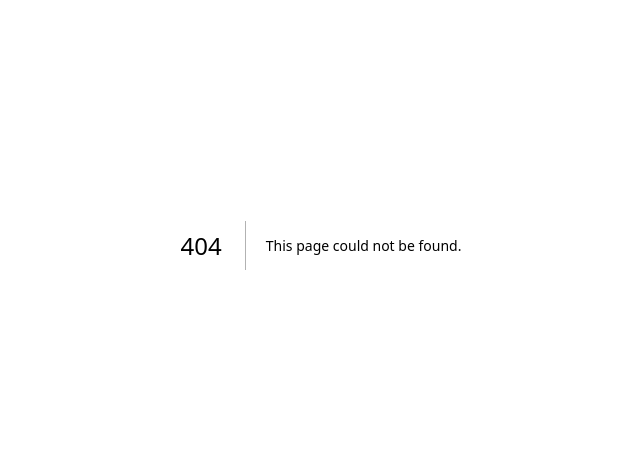
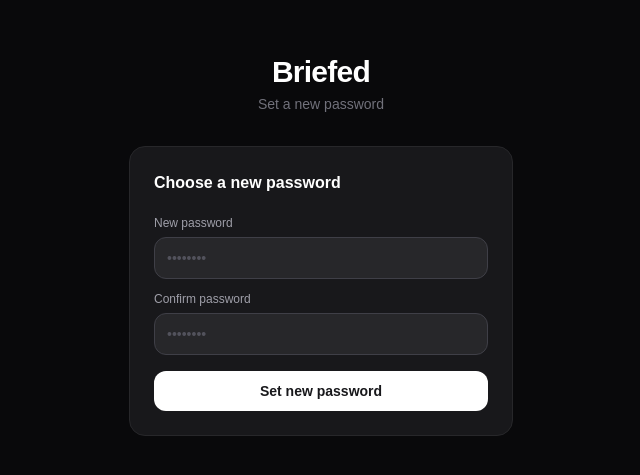
Before and after one commit to krishdembla/Briefed, a Next.js app: page /auth/reset-password in a window 1280 px wide. Before the commit this address had no page. Shown: the part 155-630 px from the top of the page, without its empty margins (319-959 px from the left). Built offline with nearby package versions, Linux system fonts and the light colour scheme; no server answers.

Commit message:
fix: quiz pipeline bugs, forgot password flow, pins RLS, share button

```diff
--- a/app/api/pins/route.ts
+++ b/app/api/pins/route.ts
@@ -1,9 +1,9 @@
 import { NextRequest, NextResponse } from "next/server";
-import { supabaseAnon } from "@/lib/db/supabase-anon";
+import { supabase } from "@/lib/db/supabase";
 
 // Returns geo-tagged, AI-processed pins from the last 7 days.
-// Wide window keeps the map populated across topics with lower posting frequency (e.g. climate).
-// Uses the anon key — pins are public data and RLS allows authenticated reads.
+// Uses the service role key (server-side only) — pins are public read data but
+// the anon key is blocked by RLS. This route never exposes the key to the browser.
 export async function GET(request: NextRequest) {
   const { searchParams } = new URL(request.url);
   const rawHours = parseInt(searchParams.get("hours") ?? "168", 10);
@@ -12,7 +12,7 @@
 
   const since = new Date(Date.now() - hours * 60 * 60 * 1000).toISOString();
 
-  const { data, error } = await supabaseAnon
+  const { data, error } = await supabase
     .from("pins")
     .select(
       "id, headline, summary, stat_1, stat_2, stat_3, topic, source_name, source_url, published_at, lat, lng, country_code, region_label"
--- a/app/api/quiz/generate/route.ts
+++ b/app/api/quiz/generate/route.ts
@@ -1,5 +1,5 @@
 import { NextRequest, NextResponse } from "next/server";
-import { supabaseAnon } from "@/lib/db/supabase-anon";
+import { supabase } from "@/lib/db/supabase";
 import { generateQuiz } from "@/lib/ai/generateQuiz";
 import type { MapPin } from "@/types/map";
 
@@ -18,7 +18,7 @@
     return NextResponse.json({ error: "Invalid JSON body" }, { status: 400 });
   }
 
-  const { data, error } = await supabaseAnon
+  const { data, error } = await supabase
     .from("pins")
     .select("id, headline, summary, stat_1, stat_2, stat_3, topic, source_name, source_url, published_at, lat, lng, country_code, region_label")
     .in("id", pinIds);
--- /dev/null
+++ b/app/auth/callback/route.ts
@@ -0,0 +1,22 @@
+import { NextRequest, NextResponse } from "next/server";
+import { createSupabaseServerClient } from "@/lib/db/supabase-server";
+
+// Handles Supabase auth redirects (email confirmation, password recovery, magic links).
+// Supabase sends the user here with a `code` param; we exchange it for a session
+// and forward to `next` (defaults to home).
+export async function GET(request: NextRequest) {
+  const { searchParams, origin } = new URL(request.url);
+  const code = searchParams.get("code");
+  const next = searchParams.get("next") ?? "/";
+
+  if (code) {
+    const supabase = await createSupabaseServerClient();
+    const { error } = await supabase.auth.exchangeCodeForSession(code);
+    if (error) {
+      console.error("[/auth/callback] Code exchange failed:", error.message);
+      return NextResponse.redirect(`${origin}/auth?error=recovery_failed`);
+    }
+  }
+
+  return NextResponse.redirect(`${origin}${next}`);
+}
--- a/app/auth/page.tsx
+++ b/app/auth/page.tsx
@@ -4,7 +4,7 @@
 import { useRouter } from "next/navigation";
 import { createSupabaseBrowserClient } from "@/lib/db/supabase-browser";
 
-type Mode = "signin" | "signup";
+type Mode = "signin" | "signup" | "forgot";
 
 export default function AuthPage() {
   const router = useRouter();
@@ -37,13 +37,23 @@
         router.push("/");
         router.refresh();
       }
-    } else {
+    } else if (mode === "signup") {
       const { error } = await supabase.auth.signUp({ email, password });
       if (error) {
         setError(error.message);
       } else {
         setMessage("Check your email to confirm your account. Once confirmed, sign in and we'll set up your digest.");
         switchMode("signin");
+      }
+    } else {
+      // forgot password — route through the server-side callback so PKCE exchange
+      // happens there, then forward to the reset form with an active session.
+      const redirectTo = `${window.location.origin}/auth/callback?next=/auth/reset-password`;
+      const { error } = await supabase.auth.resetPasswordForEmail(email, { redirectTo });
+      if (error) {
+        setError(error.message);
+      } else {
+        setMessage("Password reset email sent — check your inbox.");
       }
     }
 
@@ -62,7 +72,7 @@
         {/* Form card */}
         <div className="bg-zinc-900 border border-zinc-800 rounded-2xl p-6">
           <h2 className="text-white font-semibold text-base mb-5">
-            {mode === "signin" ? "Sign in to your account" : "Create an account"}
+            {mode === "signin" ? "Sign in to your account" : mode === "signup" ? "Create an account" : "Reset your password"}
           </h2>
 
           <form onSubmit={handleSubmit} className="flex flex-col gap-3">
@@ -81,6 +91,7 @@
               />
             </div>
 
+            {mode !== "forgot" && (
               <div>
                 <label className="block text-xs text-zinc-400 mb-1.5" htmlFor="password">
                   Password
@@ -95,7 +106,17 @@
                   className="w-full bg-zinc-800 border border-zinc-700 rounded-xl px-3 py-2.5 text-sm text-white placeholder-zinc-600 focus:outline-none focus:border-zinc-500 transition-colors"
                   placeholder="••••••••"
                 />
+                {mode === "signin" && (
+                  <button
+                    type="button"
+                    onClick={() => switchMode("forgot")}
+                    className="mt-1.5 text-xs text-zinc-500 hover:text-zinc-300 transition-colors"
+                  >
+                    Forgot password?
+                  </button>
+                )}
               </div>
+            )}
 
             {error && <p className="text-red-400 text-xs">{error}</p>}
             {message && <p className="text-emerald-400 text-xs">{message}</p>}
@@ -105,19 +126,19 @@
               disabled={loading}
               className="mt-1 w-full py-2.5 rounded-xl bg-white text-zinc-900 text-sm font-semibold hover:bg-zinc-100 active:scale-[0.98] transition-all disabled:opacity-50 disabled:cursor-not-allowed"
             >
-              {loading ? "Loading…" : mode === "signin" ? "Sign in" : "Create account"}
+              {loading ? "Loading…" : mode === "signin" ? "Sign in" : mode === "signup" ? "Create account" : "Send reset email"}
             </button>
           </form>
         </div>
 
         {/* Mode toggle */}
         <p className="text-center text-xs text-zinc-600 mt-4">
-          {mode === "signin" ? "Don't have an account? " : "Already have an account? "}
+          {mode === "forgot" ? "Remember it? " : mode === "signin" ? "Don't have an account? " : "Already have an account? "}
           <button
-            onClick={() => switchMode(mode === "signin" ? "signup" : "signin")}
+            onClick={() => switchMode(mode === "signup" ? "signin" : mode === "forgot" ? "signin" : "signup")}
             className="text-zinc-400 hover:text-white transition-colors underline underline-offset-2"
           >
-            {mode === "signin" ? "Sign up" : "Sign in"}
+            {mode === "forgot" ? "Sign in" : mode === "signin" ? "Sign up" : "Sign in"}
           </button>
         </p>
       </div>
--- /dev/null
+++ b/app/auth/reset-password/page.tsx
@@ -0,0 +1,101 @@
+"use client";
+
+import { useState } from "react";
+import { useRouter } from "next/navigation";
+import { createSupabaseBrowserClient } from "@/lib/db/supabase-browser";
+
+// The server-side /auth/callback route exchanges the recovery code and sets the
+// session before redirecting here, so this page just needs to call updateUser.
+export default function ResetPasswordPage() {
+  const router = useRouter();
+  const [password, setPassword] = useState("");
+  const [confirm, setConfirm] = useState("");
+  const [error, setError] = useState<string | null>(null);
+  const [loading, setLoading] = useState(false);
+
+  const supabase = createSupabaseBrowserClient();
+
+  async function handleSubmit(e: React.FormEvent) {
+    e.preventDefault();
+    setError(null);
+
+    if (password !== confirm) {
+      setError("Passwords don't match.");
+      return;
+    }
+    if (password.length < 6) {
+      setError("Password must be at least 6 characters.");
+      return;
+    }
+
+    setLoading(true);
+    const { error } = await supabase.auth.updateUser({ password });
+    setLoading(false);
+
+    if (error) {
+      setError(error.message);
+    } else {
+      router.push("/");
+      router.refresh();
+    }
+  }
+
+  return (
+    <div className="min-h-screen bg-zinc-950 flex items-center justify-center p-4">
+      <div className="w-full max-w-sm">
+        <div className="text-center mb-8">
+          <h1 className="text-white text-3xl font-bold tracking-tight">Briefed</h1>
+          <p className="text-zinc-500 text-sm mt-1">Set a new password</p>
+        </div>
+
+        <div className="bg-zinc-900 border border-zinc-800 rounded-2xl p-6">
+          <h2 className="text-white font-semibold text-base mb-5">Choose a new password</h2>
+
+          <form onSubmit={handleSubmit} className="flex flex-col gap-3">
+            <div>
+              <label className="block text-xs text-zinc-400 mb-1.5" htmlFor="password">
+                New password
+              </label>
+              <input
+                id="password"
+                type="password"
+                required
+                minLength={6}
+                value={password}
+                onChange={(e) => setPassword(e.target.value)}
+                className="w-full bg-zinc-800 border border-zinc-700 rounded-xl px-3 py-2.5 text-sm text-white placeholder-zinc-600 focus:outline-none focus:border-zinc-500 transition-colors"
+                placeholder="••••••••"
+              />
+            </div>
+
+            <div>
+              <label className="block text-xs text-zinc-400 mb-1.5" htmlFor="confirm">
+                Confirm password
+              </label>
+              <input
+                id="confirm"
+                type="password"
+                required
+                minLength={6}
+                value={confirm}
+                onChange={(e) => setConfirm(e.target.value)}
+                className="w-full bg-zinc-800 border border-zinc-700 rounded-xl px-3 py-2.5 text-sm text-white placeholder-zinc-600 focus:outline-none focus:border-zinc-500 transition-colors"
+                placeholder="••••••••"
+              />
+            </div>
+
+            {error && <p className="text-red-400 text-xs">{error}</p>}
+
+            <button
+              type="submit"
+              disabled={loading}
+              className="mt-1 w-full py-2.5 rounded-xl bg-white text-zinc-900 text-sm font-semibold hover:bg-zinc-100 active:scale-[0.98] transition-all disabled:opacity-50 disabled:cursor-not-allowed"
+            >
+              {loading ? "Saving…" : "Set new password"}
+            </button>
+          </form>
+        </div>
+      </div>
+    </div>
+  );
+}
--- a/app/profile/page.tsx
+++ b/app/profile/page.tsx
@@ -107,16 +107,38 @@
   async function handleShare() {
     const text = `I'm on a ${stats.streak}-day reading streak on Briefed 🔥\nStay informed, stay consistent.`;
     const nav = navigator as Navigator & { share?: (data: ShareData) => Promise<void> };
-    if (nav.share) {
+
+    // Web Share API — works reliably on mobile and HTTPS desktop
+    if (nav.share && window.isSecureContext) {
       try {
         await nav.share({ title: "My Briefed streak", text });
         setShared(true);
-      } catch { /* user cancelled */ }
-    } else {
+        setTimeout(() => setShared(false), 2000);
+        return;
+      } catch {
+        // User cancelled or API unavailable — fall through to clipboard
+      }
+    }
+
+    // Clipboard fallback
+    try {
       await navigator.clipboard.writeText(text);
       setShared(true);
+      setTimeout(() => setShared(false), 2000);
+    } catch {
+      // Clipboard blocked (e.g. no user gesture) — fall through to textarea trick
+      const el = document.createElement("textarea");
+      el.value = text;
+      el.style.position = "fixed";
+      el.style.opacity = "0";
+      document.body.appendChild(el);
+      el.focus();
+      el.select();
+      document.execCommand("copy");
+      document.body.removeChild(el);
+      setShared(true);
+      setTimeout(() => setShared(false), 2000);
     }
-    setTimeout(() => setShared(false), 2000);
   }
 
   if (loading) {
@@ -239,7 +261,11 @@
                   : "bg-white text-zinc-900 hover:bg-zinc-100 active:scale-[0.98]"
               }`}
             >
-              {shared ? "Shared ✓" : (navigator as Navigator & { share?: unknown }).share ? "Share streak" : "Copy to clipboard"}
+              {shared
+                ? "Copied ✓"
+                : (typeof navigator !== "undefined" && (navigator as Navigator & { share?: unknown }).share && window.isSecureContext)
+                  ? "Share streak"
+                  : "Copy to clipboard"}
             </button>
           </div>
         )}
--- a/components/MapContainer.tsx
+++ b/components/MapContainer.tsx
@@ -18,6 +18,7 @@
 
 const TODAY = new Date().toISOString().slice(0, 10); // YYYY-MM-DD
 const STORAGE_KEY = `briefed-checkin-${TODAY}`;
+const QUIZ_SHOWN_KEY = `briefed-quiz-shown-${TODAY}`;
 
 function loadReadPins(): Set<string> {
   try {
@@ -33,6 +34,22 @@
     localStorage.setItem(STORAGE_KEY, JSON.stringify([...ids]));
   } catch {
     // localStorage unavailable — silently continue
+  }
+}
+
+function wasQuizShownToday(): boolean {
+  try {
+    return localStorage.getItem(QUIZ_SHOWN_KEY) === "1";
+  } catch {
+    return false;
+  }
+}
+
+function markQuizShownToday() {
+  try {
+    localStorage.setItem(QUIZ_SHOWN_KEY, "1");
+  } catch {
+    // ignore
   }
 }
 
@@ -100,9 +117,10 @@
         .then(setStreak)
         .catch(console.error);
 
-      // Show quiz once per day using two of the read pins
-      if (!quizShownRef.current) {
+      // Show quiz once per day — check localStorage so it doesn't re-appear on reload
+      if (!quizShownRef.current && !wasQuizShownToday()) {
         quizShownRef.current = true;
+        markQuizShownToday();
         const readIds = [...readPins];
         const selectedPins = readIds
           .slice(0, 2)
--- a/middleware.ts
+++ b/middleware.ts
@@ -28,6 +28,7 @@
 
   const { pathname } = request.nextUrl;
   const isAuthPage = pathname.startsWith("/auth");
+  const isResetPassword = pathname.startsWith("/auth/reset-password");
   const isOnboarding = pathname.startsWith("/onboarding");
   const isPublic = isAuthPage || isOnboarding;
 
@@ -38,8 +39,9 @@
     return NextResponse.redirect(url);
   }
 
-  // Authenticated users don't need to see the auth page
-  if (user && isAuthPage) {
+  // Authenticated users don't need the auth page — but reset-password must stay
+  // accessible because the recovery session is established before the form loads.
+  if (user && isAuthPage && !isResetPassword) {
     const url = request.nextUrl.clone();
     url.pathname = "/";
     return NextResponse.redirect(url);
```
Also changed, not shown: lib/ai/generateQuiz.ts (+5 -6 lines), prompts/quiz-question.txt, 1 other file (tests, documents, lock files or other folders). Lines whose indentation alone changed are shown as unchanged.
